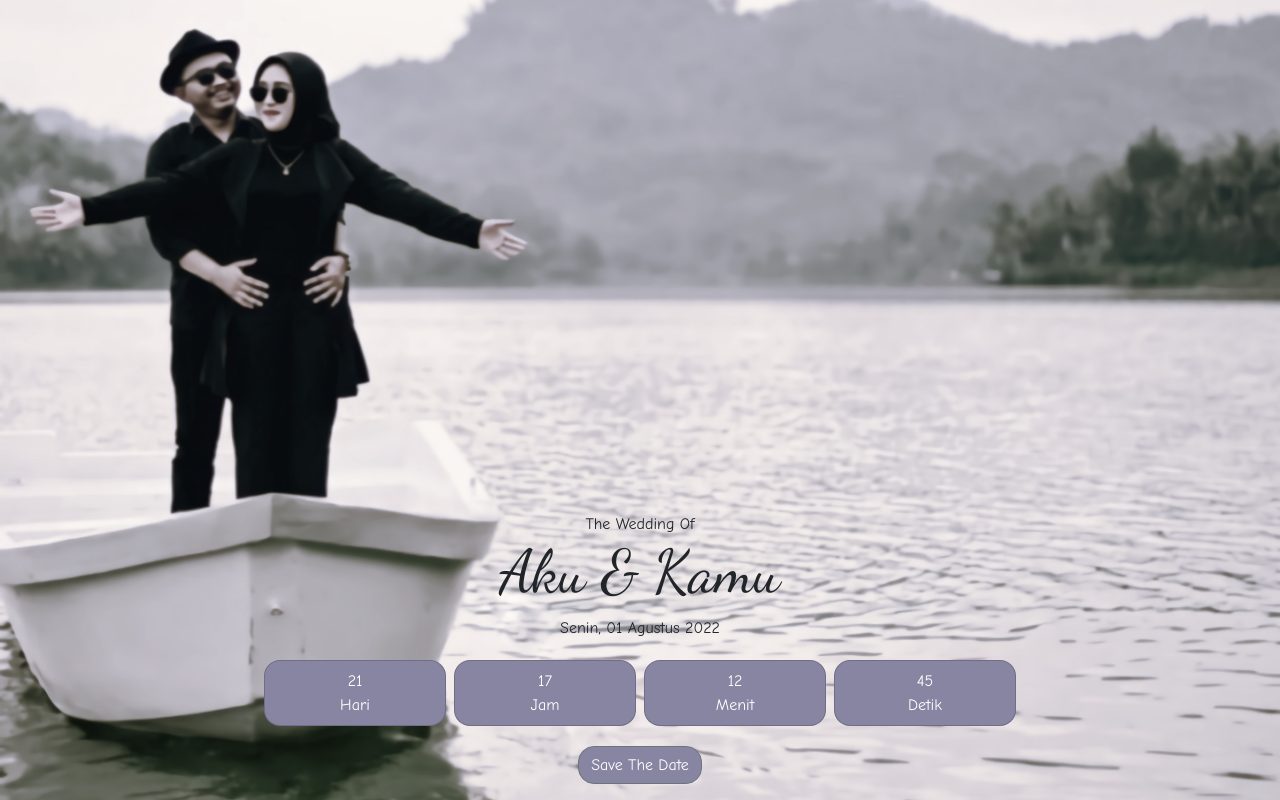
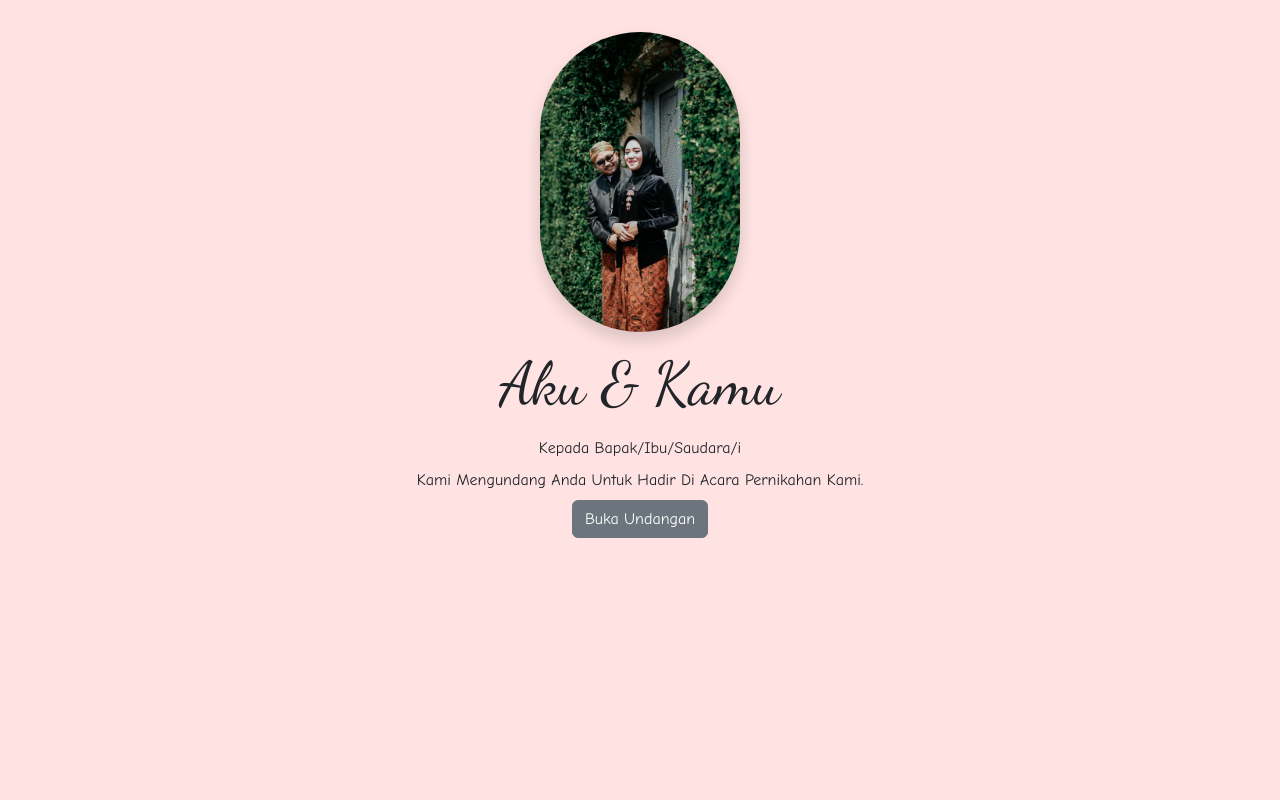
Before and after one commit to lobothijau/undangan-pernikahan, a plain HTML site: page index.html in a window 1280 px wide. Shown: the top 800 px of the page. Drawn offline with Linux system fonts and the light colour scheme; some packages are replaced by stand-ins of ours; a script that the page names is missing.

Commit message:
undanganui

```diff
--- a/index.html
+++ b/index.html
@@ -11,9 +11,28 @@
     <link rel="stylesheet" href="css/owl.theme.default.min.css" />
   </head>
   <body>
+    <div class="d-none">
+      <button type="button" class="btn btn-primary" data-bs-toggle="modal" data-bs-target="#exampleModal" id="klikmodal">Launch demo modal</button>
+    </div>
+    <div class="modal fade" id="exampleModal" tabindex="-1" aria-labelledby="exampleModalLabel" aria-hidden="true">
+      <div class="modal-dialog modal-fullscreen">
+        <div class="modal-content">
+          <div class="modal-body bg-wakwak text-center justify-content-center">
+            <div class="my-3">
+              <img src="img/img2.jpg" alt="" width="200px" class="rounded-pill shadow" />
+            </div>
+            <h1 class="font-dancing fs-60 mb-3">Aku & Kamu</h1>
+            <p class="mb-2">Kepada Bapak/Ibu/Saudara/i</p>
+            <p class="mb-2">Kami Mengundang Anda Untuk Hadir Di Acara Pernikahan Kami.</p>
+            <button type="button" class="btn btn-secondary" data-bs-dismiss="modal">Buka Undangan</button>
+          </div>
+        </div>
+      </div>
+    </div>
+    <!-- <audio src="audio/Andra And The Backbone - Sempurna (Official Music Video).mp3" controls autoplay loop></audio> -->
     <!-- header start -->
     <header class="bg-wakwak">
-      <div class="d-flex justify-content-center vh-100" style="background-image: url(img/img7.png); background-size: cover;">
+      <div class="d-flex justify-content-center vh-100" style="background-image: url(img/img7.png); background-size: cover">
         <div class="container mt-auto">
           <div class="row text-center">
             <div class="col-12 mt-5">
--- a/js/main.js
+++ b/js/main.js
@@ -76,3 +76,10 @@ const x = setInterval(function () {
   }
 }, 1000);
 // waktu end
+
+// modal start
+window.onload = function () {
+  const button = document.getElementById("klikmodal");
+  button.click();
+};
+// modal end
```
Also changed, not shown: 1 other file.
